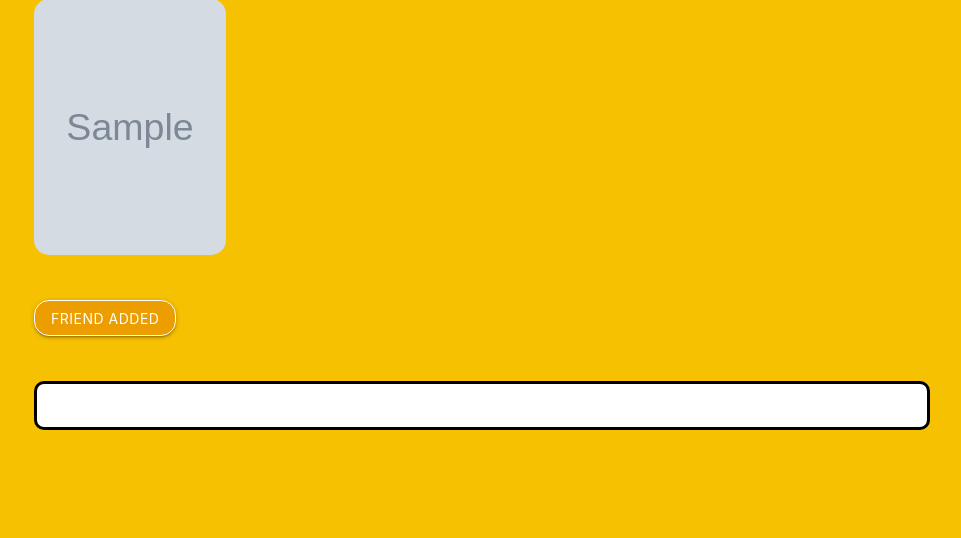
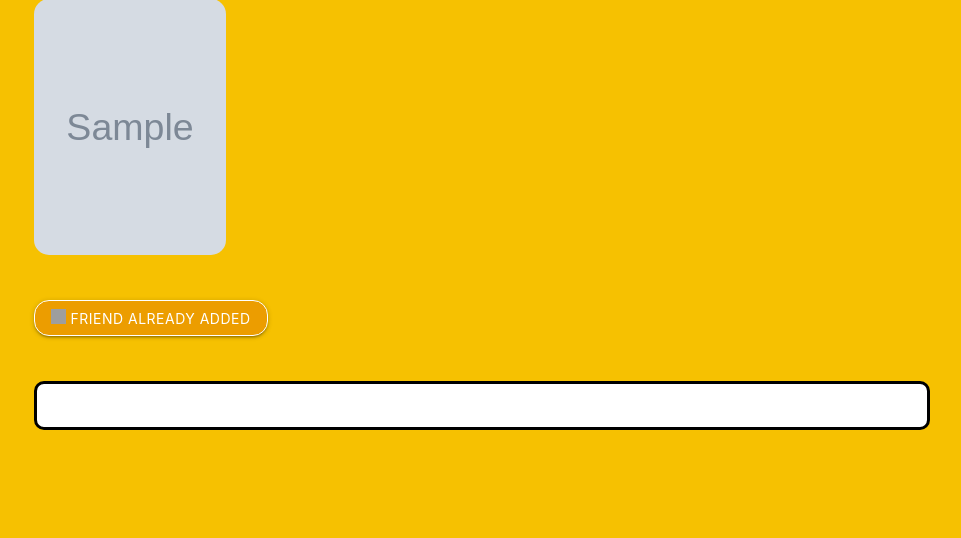
Before and after one commit to Kryzys09/SpiritGuard, a Django app: template SpiritGuard/accounts/templates/accounts/profile.html in a window 1280 px wide. Shown: the part 193-731 px from the top of the page, without its empty margins (158-1119 px from the left). Run offline with Django 3.2, Linux system fonts and the light colour scheme; the template is opened without the code that fills it: most values are stand-ins (such as "Sample title", 1, 10 or a date in 2020); grey boxes marked "Sample" are stand-in pictures; grey boxes are pictures that could not be loaded.

Commit message:
enhancements of friend already added feature

```diff
--- a/SpiritGuard/accounts/templates/accounts/profile.html
+++ b/SpiritGuard/accounts/templates/accounts/profile.html
@@ -13,9 +13,11 @@
         <div class="button-holder">
             <a class="btn" href="/accounts/add_friend?id={{ local_id }}">Add Friend</a>
         </div>
-      {% else %}
+    {% else %}
         <div class="button-holder">
-            <a class="btn">Friend added</a>
+            <a class="btn"> <img src="https://static.xx.fbcdn.net/rsrc.php/v3/yR/r/O1yrWc5aheh.png" height="15"
+                                 width="15">
+                Friend already added</a>
         </div>
     {% endif %}
     <br/><br/>
```
Also changed, not shown: SpiritGuard/db.sqlite3.
